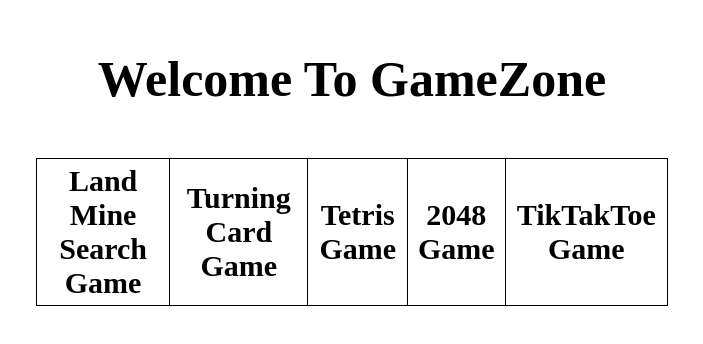
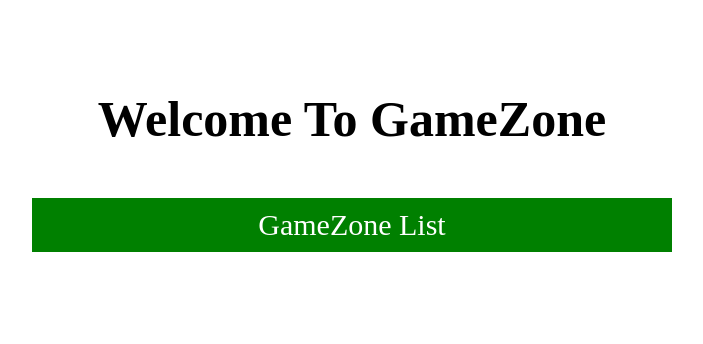
Before and after one commit to j9972/anything, a plain HTML site: page 20202webIndex.html in a window 1280 px wide. Shown: the whole page, without its empty margins (288-991 px from the left). Drawn offline with Linux system fonts and the light colour scheme.

Commit message:
일단락

```diff
--- a/20202webIndex.css
+++ b/20202webIndex.css
@@ -1,26 +1,74 @@
-main {
+body,html {
+  margin: 0;
+}
+header{
     width: 50%;
     margin: 50px auto;
     text-align: center;
+    position: relative;
+    top: 40px;
 }
 
 #Title-Name {
     font-size: 50px;
+    font-weight: bold;
 }
 
-table {
-    margin: 50px auto;
+#Title-Name:hover {
+  transform: scaleX( 1.5 );
+  transition-duration: 1s;
+  display: inline-block;
+  margin: 0;
 }
 
-table, th ,td {
-    border-collapse: collapse;
-    border: 1px solid black;
+ main {
+    width: 50%;
+    margin: 50px auto;
+    text-align: center;
+    position: relative;
+    top: 40px;
 }
 
-th,td {
-    padding: 5px;
+#drop {
+    background-color: green;
 }
 
-th {
+#drop a {
+  text-decoration: none;
+  color: white;
+  font-size: 20px;
+  padding: 15px;
+  display:inline-block;
+}
+
+#GameList {
     font-size: 30px;
+    text-decoration: none;
+    color: white;
+    margin: 10px;
+    display: inline-block;
 }
+
+ul {
+  display: inline;
+  margin: 0;
+  padding: 0;
+}
+
+ul li {display: inline-block;}
+ul li:hover {background: #555;}
+ul li:hover ul {display: block;}
+ul li ul {
+  position: absolute;
+  width: 200px;
+  display: none;
+}
+
+ul li ul li {
+  background: #555;
+  display: block;
+}
+
+.list_hover:hover {
+    letter-spacing: 2px;
+}
--- a/20202webIndex.html
+++ b/20202webIndex.html
@@ -7,19 +7,26 @@
     <link rel="stylesheet" href="20202webIndex.css">
 </head>
 <body>
-    <main>
+    <header>
         <div id="Title-Box">
             <h1 id="Title-Name">Welcome To GameZone</h1>
         </div>
-        <table id="table">
-            <thead>
-                <th>Land Mine Search Game</th>
-                <th>Turning Card Game</th>
-                <th>Tetris Game</th>
-                <th>2048 Game</th>
-                <th>TikTakToe Game</th>
-            </thead>
-        </table>
+    </header>
+    <main>
+        <div id="drop">
+            <ul>
+              <li>
+                <p id="GameList">GameZone List</p>
+                <ul id="type_of_game">
+                  <li class="list_hover"><a href="#">Land Mine Search Game</a></li>
+                  <li class="list_hover"><a href="#">Turning Card Game</a></li>
+                  <li class="list_hover"><a href="#">2048 Game</a></li>
+                  <li class="list_hover"><a href="#">Tetris Game</a></li>
+                  <li class="list_hover"><a href="#">TikTakToe Game</a></li>
+                </ul>
+              </li>
+            </ul>
+          </div>
     </main>
 </body>
 <script src="./20202webIndex.js"></script>
```
